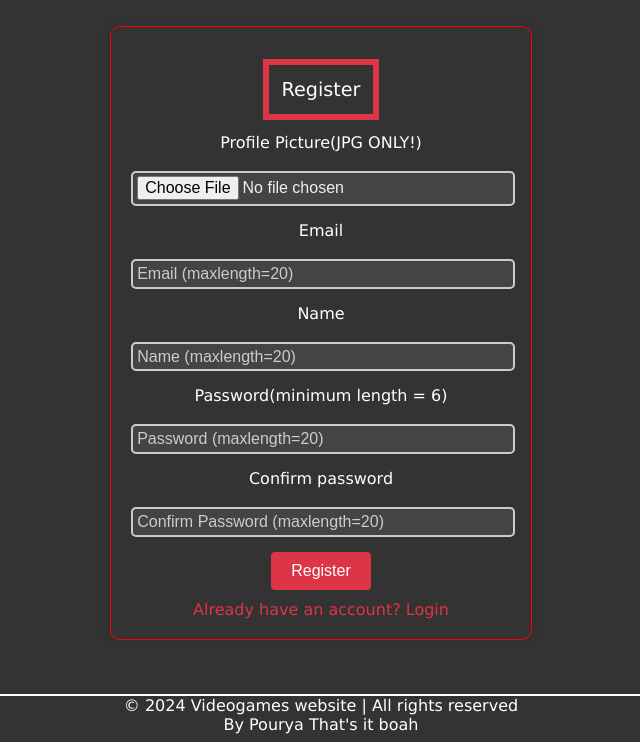
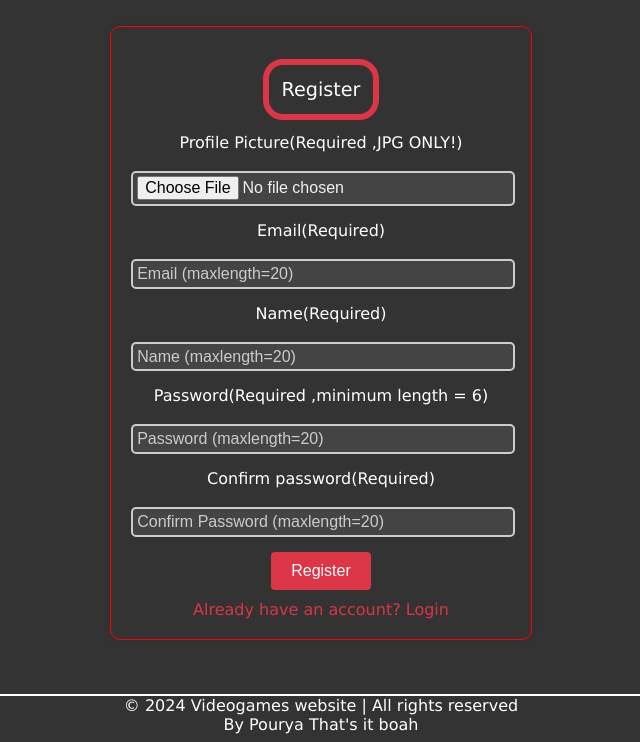
Before and after one commit to MorpheusNeoMatr/Videogame, a Flask app: page /register in a window 1280 px wide. Shown: the part 74-816 px from the top of the page, without its empty margins (319-959 px from the left). Run offline with Flask 3, Linux system fonts and the light colour scheme; data comes from the database, SQL or seed files in the repository; both versions use the stored data as it was after the commit; some libraries are stand-ins or nearby versions.

Commit message:
made some few adjustments in add stuff pages style.
I changed the style of the notices in the add stuff page.

Add required next to the name of the fields that are required to fill

```diff
--- a/app/routes.py
+++ b/app/routes.py
@@ -22,7 +22,7 @@ app.config['COMPANY_UPLOAD_FOLDER'] = os.path.join(basedir, 'static',
 app.config['FOUNDER_UPLOAD_FOLDER'] = os.path.join(basedir, 'static',
                                                    'founders_images')
 app.config['USER_UPLOAD_FOLDER'] = os.path.join(basedir, 'static',
-                                                   'user_images')
+                                                'user_images')
 app.config['SQLALCHEMY_TRACK_MODIFICATIONS'] = False
 app.config['SESSION_COOKIE_EXPIRE'] = None  # Expire when browser is closed
 app.config['SESSION_PERMANENT'] = False
--- a/app/static/css/styles.css
+++ b/app/static/css/styles.css
@@ -506,6 +506,7 @@ a:hover{
 .page-name {
     background-color: #333;
     font-size: 1.5vw;
+    border-radius: 20px;
     margin: 1vw;
     border: 0.5vw solid #dc3545;
     padding: 1vw; /* Adjust the padding as needed */
@@ -752,10 +753,6 @@ a:hover{
     color: white;
 }
 
-/* class for note */
-.note{
-    color: #dc3545;
-}
 
 .error-page{
     background-image: url('/static/games_images/404.jpg'); /* Ensure this path is correct */
--- a/app/templates/add_company.html
+++ b/app/templates/add_company.html
@@ -28,7 +28,7 @@
               <br><br>
 
               <p>
-                <p class="note">*If game is not in the list submit this company and then go to add game page to add the considered game*</p>
+                <p class="note">&#10024If game is not in the list, submit this company and then go to add game page to add the corresponding game&#10024</p>
                 <br>
                 <button type="button" id="toggleCompanyGames" class="toggle-button">
                   Select Games <span class="arrow-down" id="arrowCompanyGames">&#9662;</span>
@@ -45,7 +45,7 @@
               <br><br>
 
               <p>
-                <p class="note">*If director is not in the list submit this company and then go to add director page to add the considered director*</p>
+                <p class="note">&#10024If director is not in the list, submit this company and then go to add director page to add the corresponding director&#10024</p>
                 <br>
                 <button type="button" id="toggleCompanyDirectors" class="toggle-button">
                   Select directors <span class="arrow-down" id="arrowCompanyDirectors">&#9662;</span>
@@ -62,7 +62,7 @@
               <br><br>
 
               <p>
-                <p class="note">*If founder is not in the list submit this company and then go to add founder page to add the considered founder*</p>
+                <p class="note">&#10024If founder is not in the list, submit this company and then go to add founder page to add the corresponding founder&#10024</p>
                 <br>
                 <button type="button" id="toggleCompanyFounders" class="toggle-button">
                   Select founders <span class="arrow-down" id="arrowCompanyFounders">&#9662;</span>
--- a/app/templates/add_directors.html
+++ b/app/templates/add_directors.html
@@ -16,7 +16,7 @@
               <br><br>
 
               <p>
-                <p class="note">*If game is not in the list submit this director and then go to add game page to add the considered game*</p>
+                <p class="note">&#10024If game is not in the list, submit this director and then go to add game page to add the corresponding game&#10024</p>
                 <br>
                 <button type="button" id="toggleDirectorGames" class="toggle-button">
                   Select Games <span class="arrow-down" id="arrowDirectorGames">&#9662;</span>
@@ -33,7 +33,7 @@
               <br><br>
 
           <p>
-            <p class="note">*If company is not in the list submit this director and then go to add company page to add the considered company*</p>
+            <p class="note">&#10024If company is not in the list, submit this director and then go to add company page to add the corresponding company&#10024</p>
             <br>
             <button type="button" id="toggleDirectorCompanies" class="toggle-button">
               Select Companies <span class="arrow-down" id="arrowDirectorCompanies">&#9662;</span>
--- a/app/templates/add_founder.html
+++ b/app/templates/add_founder.html
@@ -16,7 +16,7 @@
               <br><br>
 
     <p>
-      <p class="note">*If company is not in the list submit this founder and then go to add company page to add the considered company*</p>
+      <p>&#10024If company is not in the list, submit this founder and then go to add company page to add the corresponding company&#10024</p>
       <br>
       <button type="button" id="toggleFounderCompanies" class="toggle-button">
         Select Companies <span class="arrow-down" id="arrowFounderCompanies">&#9662;</span>
--- a/app/templates/game.html
+++ b/app/templates/game.html
@@ -26,10 +26,10 @@
                             {% if not loop.last %}, {% endif %}
                         {% endfor %}
                         {% if game_directors|length < 3 %}
-                            , <a href="/add_directors">add director</a>
+                            , <a href="/add_directors">Add director</a>
                         {% endif %}
                     {% else %}
-                        No directors yet, <a href="/add_directors">add director</a>
+                        No directors yet, <a href="/add_directors">Add director</a>
                     {% endif %}
                 </p>
                 <p>My score: {{game.dev_score}}</p>
--- a/app/templates/register.html
+++ b/app/templates/register.html
@@ -7,32 +7,32 @@
     </div>
     <form method="POST" id="submit_register_form" enctype="multipart/form-data" action="{{ url_for('register') }}">
         {{ username_form.hidden_tag() }}
-        <div><p>Profile Picture(JPG ONLY!)</p><br>
+        <div><p>Profile Picture(Required ,JPG ONLY!)</p><br>
             <input type="file" id="register_picture_size_limit" class="add_stuff_bar" name="user_picture">
             {% if username_form.user_picture.errors %}
             <span class="error-message">{{ username_form.user_picture.errors[0] }}</span>
             {% endif %}
         </div>
 
-        <div><p>Email</p><br>
+        <div><p>Email(Required)</p><br>
             <input type="text" class="add_stuff_bar" maxlength="20" name="user_email" placeholder="Email (maxlength=20)">
             {% if username_form.user_email.errors %}
             <span class="error-message">{{ username_form.user_email.errors[0] }}</span>
             {% endif %}
         </div>
-        <div><p>Name</p><br>
+        <div><p>Name(Required)</p><br>
             <input type="text" class="add_stuff_bar" maxlength="20" name="user_name" placeholder="Name (maxlength=20)">
             {% if username_form.user_name.errors %}
             <span class="error-message">{{ username_form.user_name.errors[0] }}</span>
             {% endif %}
         </div>
-        <div><p>Password(minimum length = 6)</p><br>
+        <div><p>Password(Required ,minimum length = 6)</p><br>
             <input type="password" class="add_stuff_bar" maxlength="20" name="user_password" placeholder="Password (maxlength=20)">
             {% if username_form.user_password.errors %}
             <span class="error-message">{{ username_form.user_password.errors[0] }}</span>
             {% endif %}
         </div>
-        <div><p>Confirm password</p><br>
+        <div><p>Confirm password(Required)</p><br>
             <input type="password" class="add_stuff_bar" maxlength="20" name="confirm" placeholder="Confirm Password (maxlength=20)">
             {% if username_form.confirm.errors %}
             <span class="error-message">{{ username_form.confirm.errors[0] }}</span>
```
Also changed, not shown: app/templates/add_game.html (+4 -4 lines), app/videogame.db.
